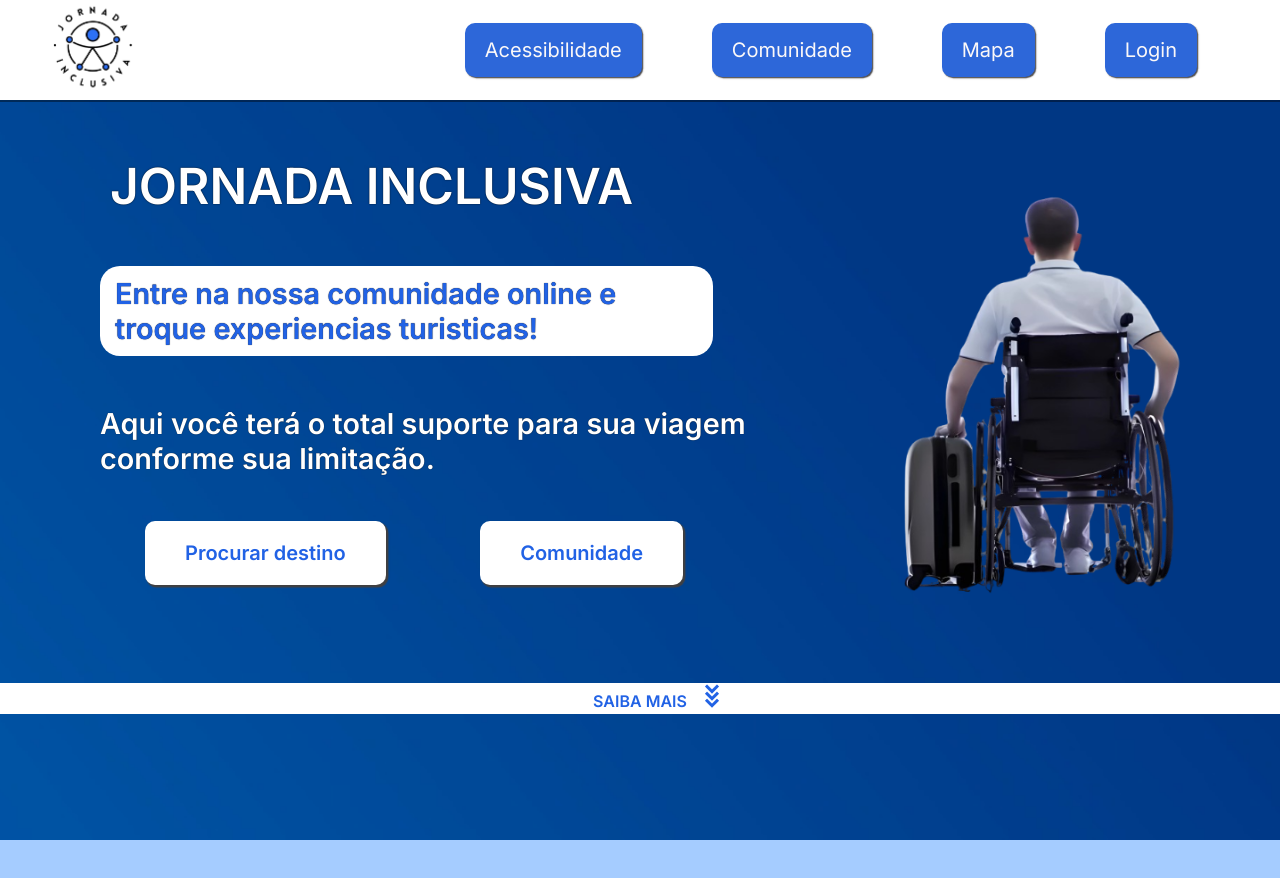
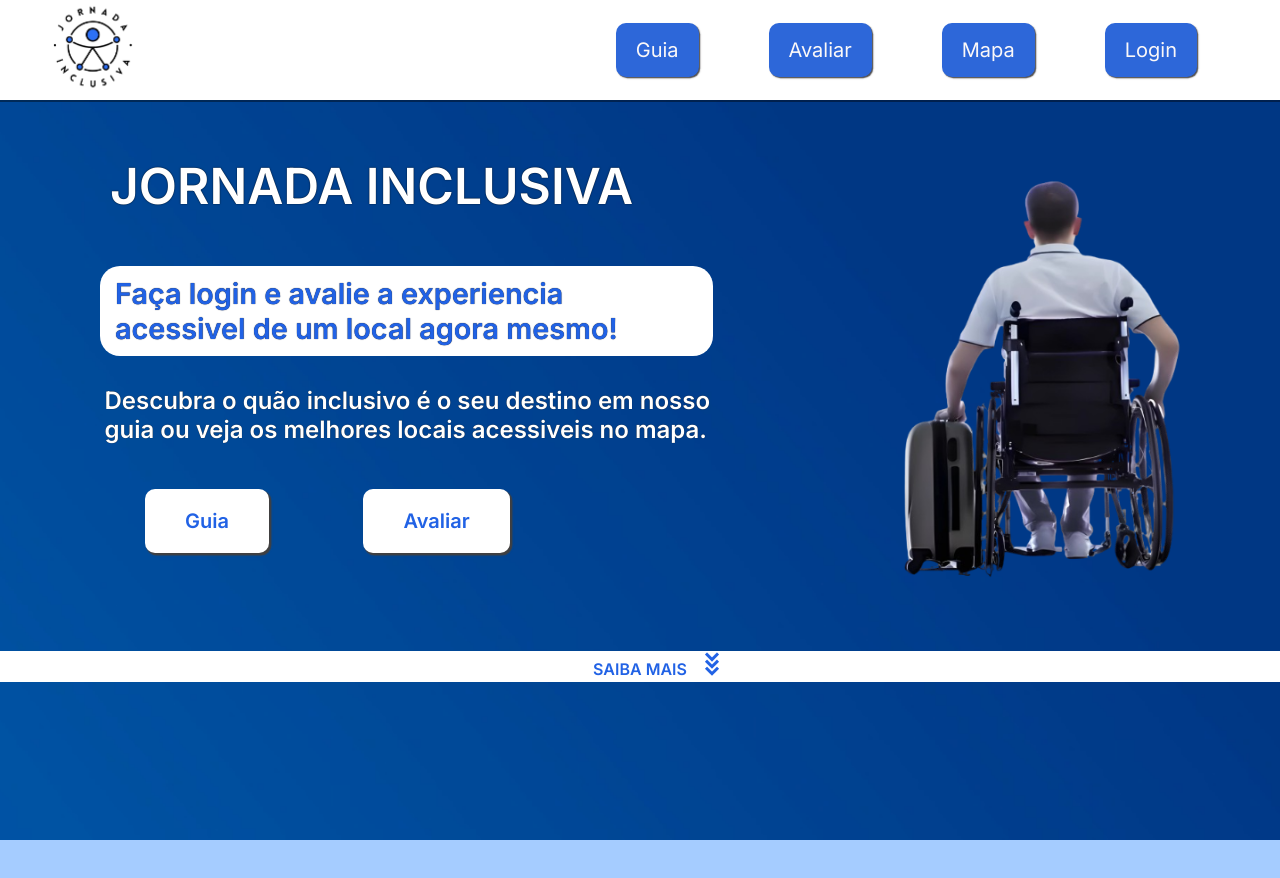
Before and after one commit to Victor-programmer/tcc-Jornadaa, a plain HTML site: page index.html in a window 1280 px wide. Shown: the top 878 px of the page. Drawn offline with Linux system fonts and the light colour scheme.

Commit message:
texto dos botoes

```diff
--- a/CSS/styles.css
+++ b/CSS/styles.css
@@ -250,11 +250,11 @@ nav .close-icon{
 }
 .banner .banner-text h3{
     display: inline-block;
-    font-size: 1.8rem;
+    font-size: 1.5rem;
     color: rgb(255, 255, 255);
     text-shadow: black 0.0em 0em 0.03em;
     margin-top: 30px;
-    width: 100%;
+    width: 80%;
 
 
 }
--- a/estiloMapa.css
+++ b/estiloMapa.css
@@ -246,7 +246,7 @@ nav .close-icon{
     color: rgb(255, 255, 255);
     text-shadow: black 0.0em 0em 0.03em;
     margin-top: 30px;
-    width: 100%;
+    width: 80%;
 
 
 }
--- a/index.html
+++ b/index.html
@@ -15,8 +15,8 @@
 
            <ul class="ul" id="nav-list">
 
-            <a href="">Acessibilidade</a>
-            <a href="">Comunidade</a>
+            <a href="">Guia</a>
+            <a href="">Avaliar</a>
             <a href="mapa.html">Mapa</a>
             <a href="">Login</a>
 
@@ -37,15 +37,15 @@
                 <div class="banner-text">
                     <h1>JORNADA INCLUSIVA</h1>
                     <div class="borda-h2">
-                        <h2>Entre na nossa comunidade online e troque experiencias turisticas!</h2>
+                        <h2>Faça login e avalie a experiencia acessivel de um local agora mesmo!</h2>
                     </div>
 
                     <img src="IMG/img-home.webp" alt="" id="img-secret">
-                    <h3>Aqui você terá o total suporte para sua viagem conforme sua limitação. </h3>
+                    <h3>Descubra o quão inclusivo é o seu destino em nosso guia ou veja os melhores locais acessiveis no mapa. </h3>
 
                     <div class="botoes">
-                      <a href="http://localhost/TCC-prototyp-main/Pontos.php " class="btn animate-btn"> Procurar destino</a>
-                    <a href="calcular.html" class="btn animate-btn"> Comunidade</a>
+                      <a href="http://localhost/TCC-prototyp-main/Pontos.php " class="btn animate-btn"> Guia</a>
+                    <a href="calcular.html" class="btn animate-btn"> Avaliar</a>
                     </div>
 
 
```
